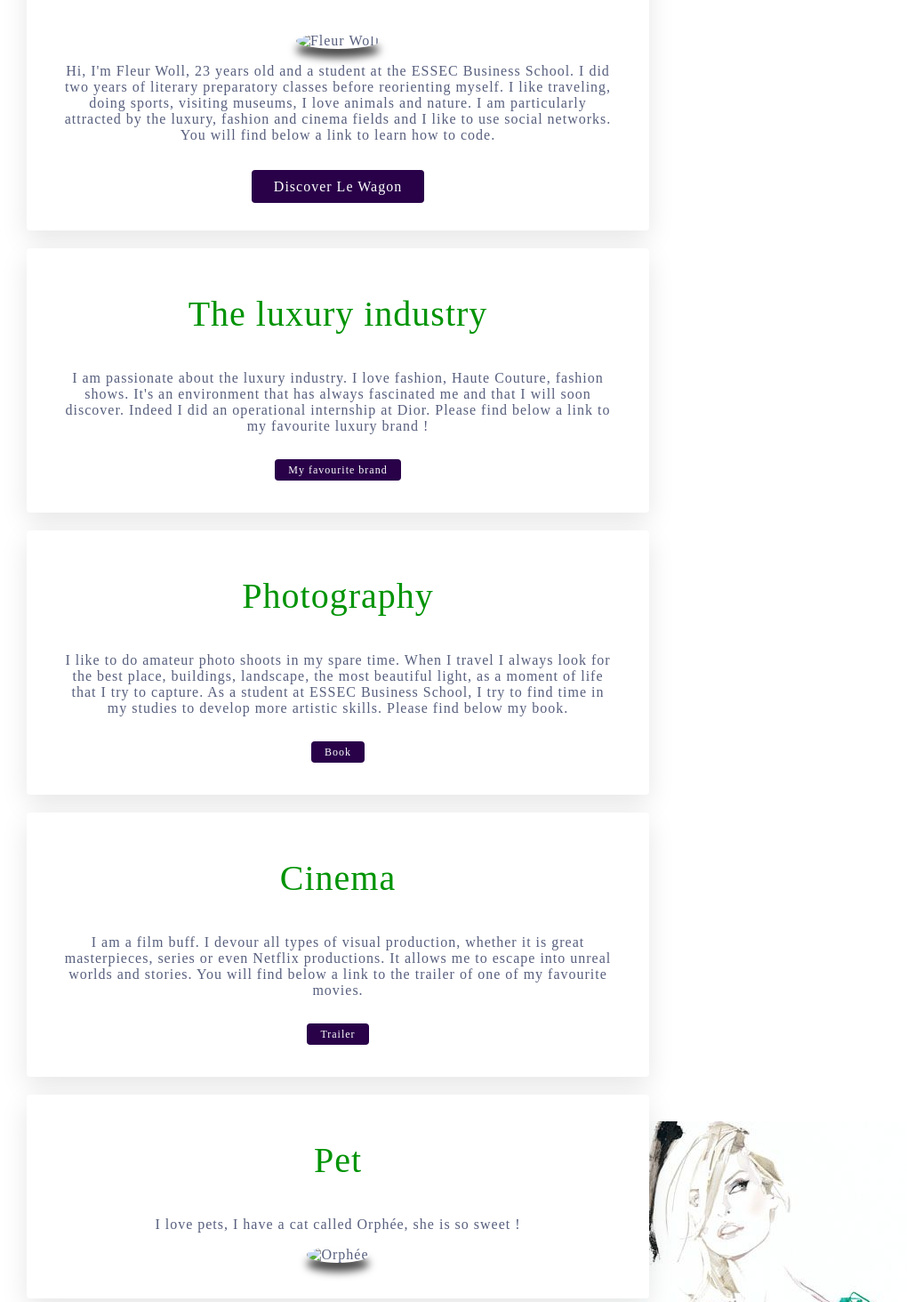
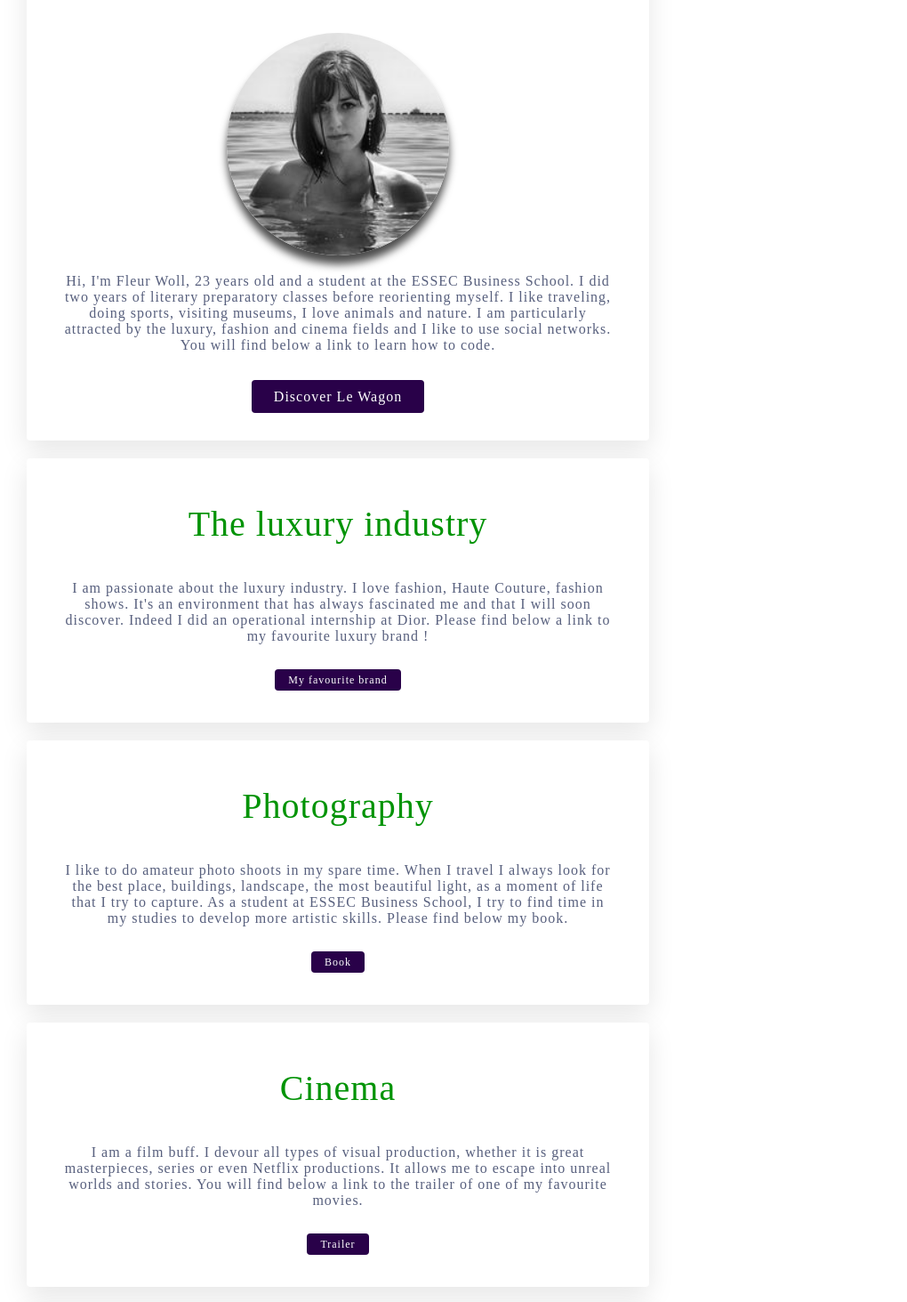
Before and after one commit to FleurWoll/my_profile, a plain HTML site: page index.html in a window 1280 px wide. Shown: the part 636-2099 px from the top of the page at 89% size, without its empty margins (260-1280 px from the left). Drawn offline with Linux system fonts and the light colour scheme; a script that the page names is missing.

Commit message:
Update index.html

```diff
--- a/index.html
+++ b/index.html
@@ -25,7 +25,7 @@
 	<div class="container">
 		<div class="card-white" id="introduction">
 			<h1>Hi, I'm Fleur </h1>
-			<img src="images/profil fb.jpg"  class="img-circle img-bordered" width="250px" alt="Fleur Woll" sid="photo">
+			<img src="profil fb.jpg"  class="img-circle img-bordered" width="250px" alt="Fleur Woll" sid="photo">
 
 			<p>
 			Hi,
@@ -72,7 +72,7 @@
 			<p>
 			I love pets, I have a cat called Orphée, she is so sweet !
 			</p>
-			<img src="images/Orphee.jpg" class="img-circle img-bordered" width="150px" alt="Orphée" sid="photo">
+			<img src="orphee.jpg" class="img-circle img-bordered" width="150px" alt="Orphée" sid="photo">
 		</div>
 
 		<div class="card-white">
```
